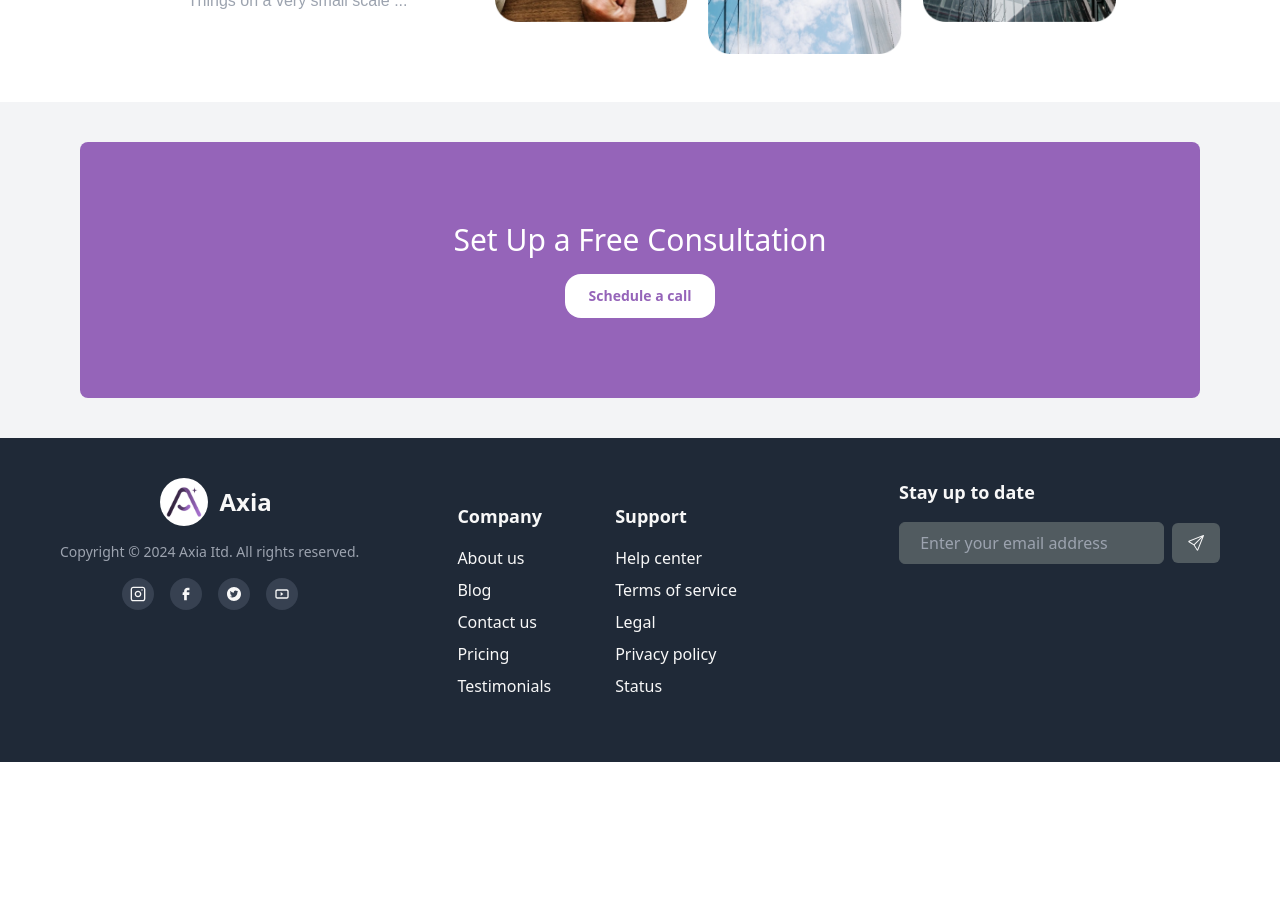
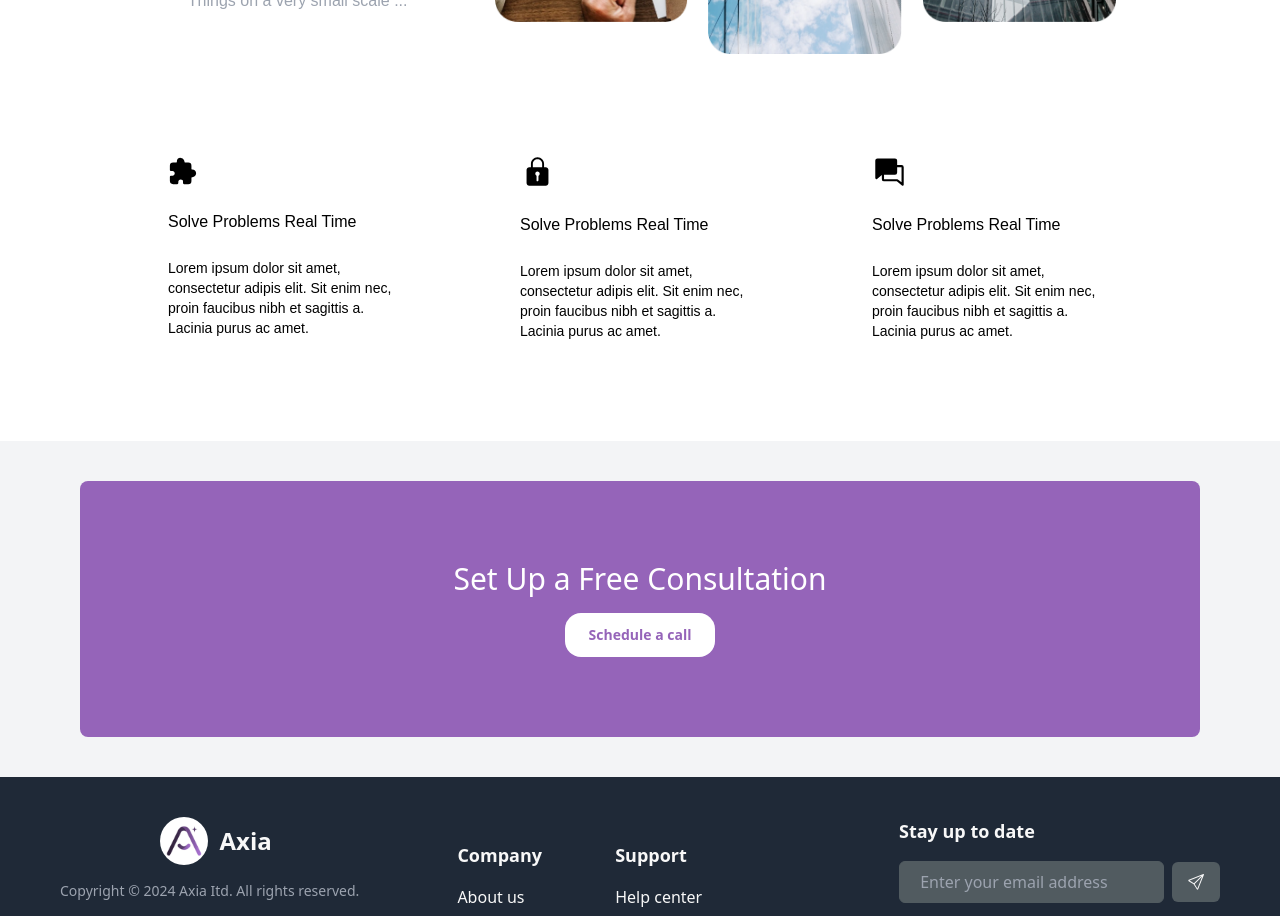
Before and after one commit to axia-ai/axia-ai-website, a React (Vite) app: page /services in a window 1280 px wide. Shown: the part 900-1816 px from the top of the page. Before the commit the page ends 1662 px from the top, so only its background shows below. Built offline with nearby package versions, Linux system fonts and the light colour scheme.

Commit message:
FeaturesServices component added

```diff
--- a/src/Components/Pages/ServicesPage.jsx
+++ b/src/Components/Pages/ServicesPage.jsx
@@ -1,6 +1,7 @@
 import React from "react";
 import Layout from "../Layout/Layout";
 import TrustedField from "../ServicesComponent/TrustedField";
+import FeaturesServices from '../ServicesComponent/FeaturesServices'
 
 function Services() {
   return (
@@ -11,6 +12,7 @@ function Services() {
       }
     >
       <TrustedField />
+      <FeaturesServices/>
     </Layout>
   );
 }
--- /dev/null
+++ b/src/Components/ServicesComponent/FeaturesServices.jsx
@@ -0,0 +1,33 @@
+import React from 'react'
+import { IoExtensionPuzzle } from "react-icons/io5";
+import { IoIosLock } from "react-icons/io";
+import { PiChatsFill } from "react-icons/pi";
+
+const FeaturesServices = () => {
+  return (
+    <>
+        <div className='flex justify-center items-center m-20 p-15'>
+            <div className='flex justify-between items-center m-5 max-md:flex-col '>
+                <div className='flex flex-col justify-center items-start w-60 '>
+                    <IoExtensionPuzzle  size="30"/>
+                    <p className='font-poppins text-base my-6'>Solve Problems Real Time</p>
+                    <p className='font-poppins text-sm '>Lorem ipsum dolor sit amet, consectetur adipis elit. Sit enim nec, proin faucibus nibh et sagittis a. Lacinia purus ac amet.</p>
+                </div>
+                <div className='flex flex-col justify-center items-start w-60 mx-28 max-md:my-14'>
+                    <IoIosLock size="35"/>
+                    <p className='font-poppins text-base my-6'>Solve Problems Real Time</p>
+                    <p className='font-poppins text-sm  '>Lorem ipsum dolor sit amet, consectetur adipis elit. Sit enim nec, proin faucibus nibh et sagittis a. Lacinia purus ac amet.</p>
+                </div>
+                <div className='flex flex-col justify-center items-start w-60'>
+                    <PiChatsFill size="35"/>
+                    <p className='font-poppins text-base my-6'>Solve Problems Real Time</p>
+                    <p className='font-poppins text-sm  '>Lorem ipsum dolor sit amet, consectetur adipis elit. Sit enim nec, proin faucibus nibh et sagittis a. Lacinia purus ac amet.</p>
+                </div>
+            </div>
+
+        </div>
+    </>
+  );
+};
+
+export default FeaturesServices;
```
